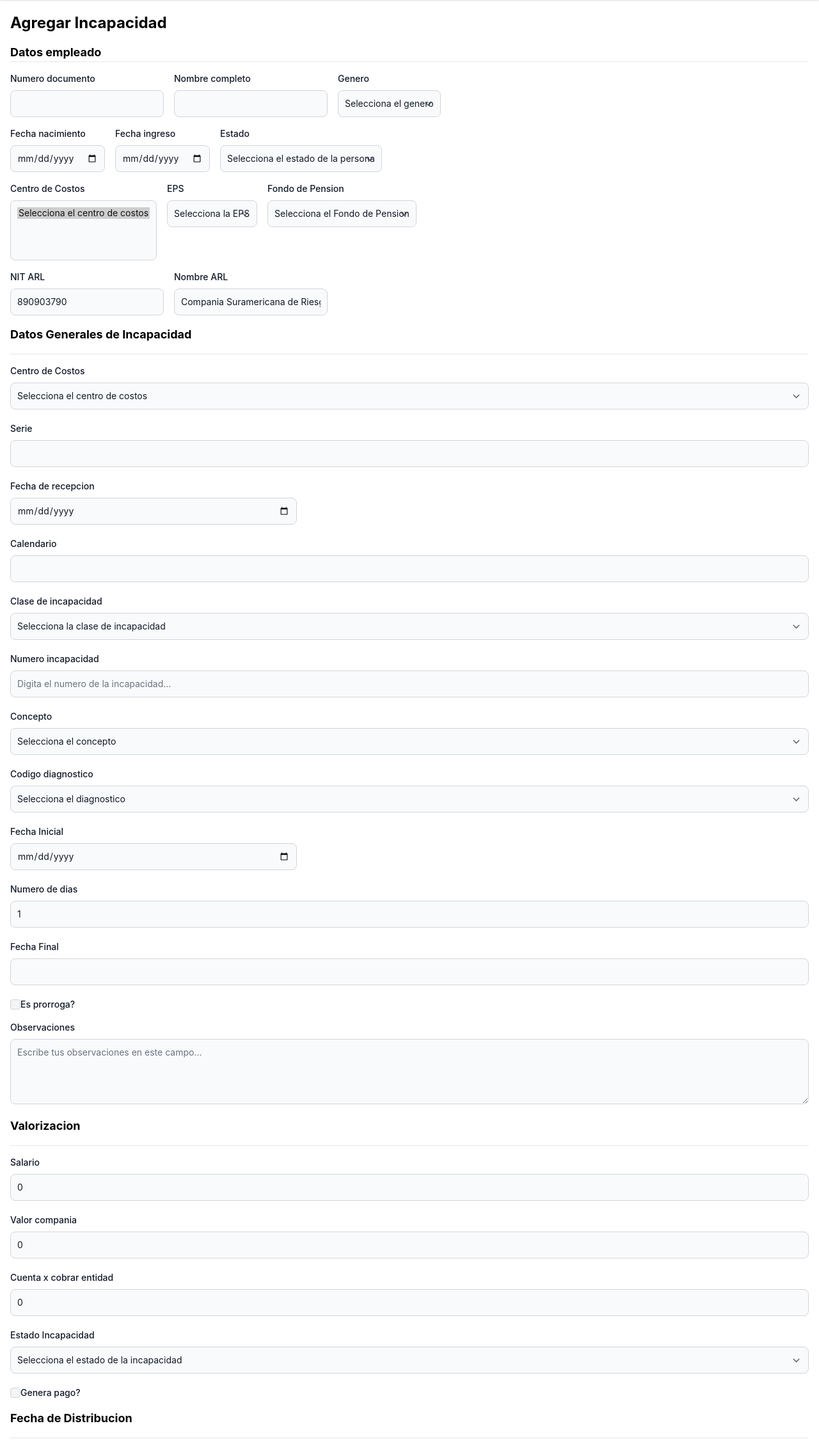
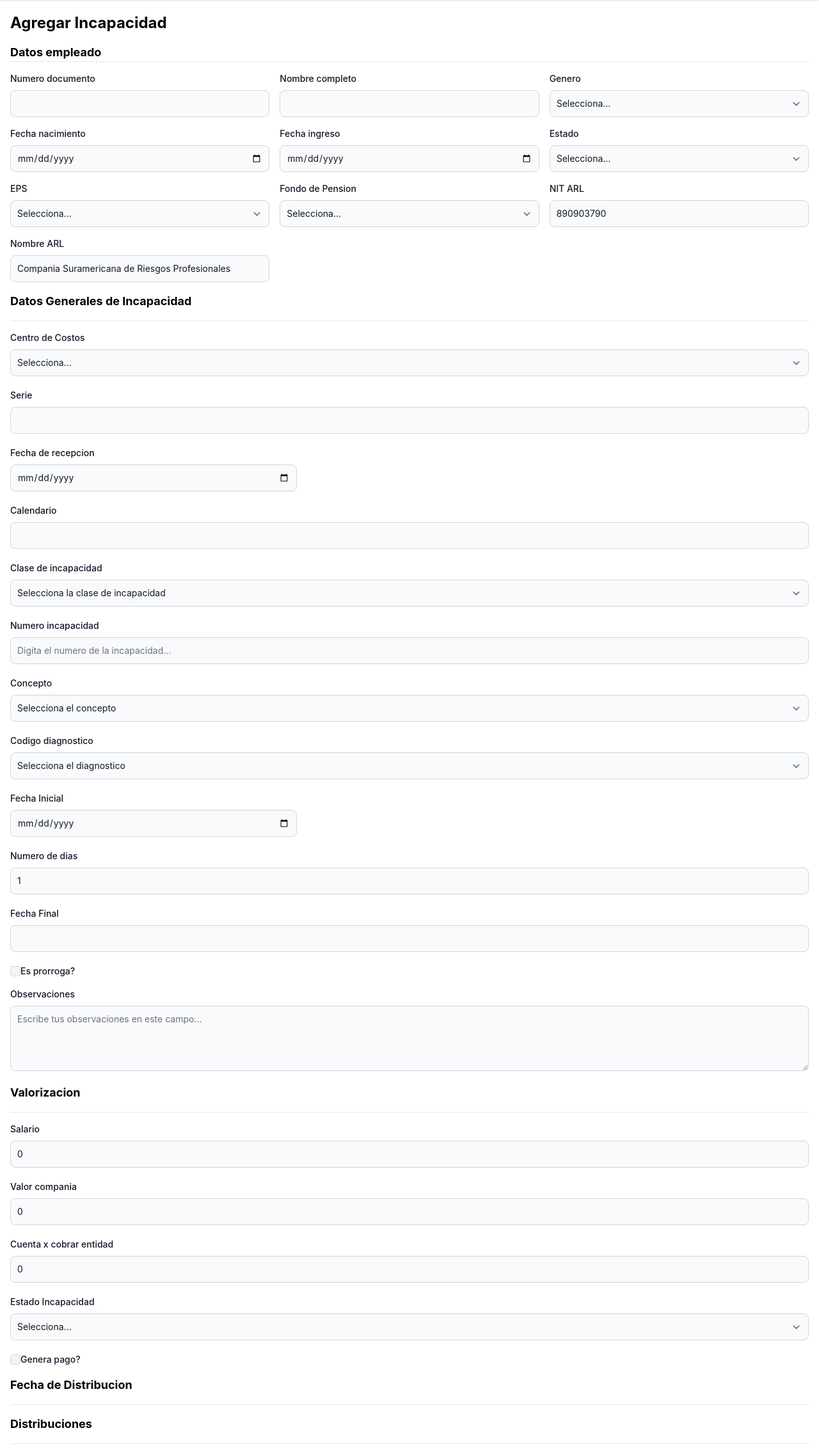
Before and after one commit to c-m-a/incapacidades, a Django app: page /agregar-movimiento/ in a window 1280 px wide. Shown: the part 64-2332 px from the top of the page at 64% size. Run offline with Django 4.2, Linux system fonts and the light colour scheme; data that the repository does not hold is empty; some libraries are stand-ins or nearby versions.

Commit message:
Refactor: Eliminando campo centro de costos en Datos Empleadoen add-form.html

```diff
--- a/incapacidades/templates/add-form.html
+++ b/incapacidades/templates/add-form.html
@@ -13,7 +13,7 @@
   <hr class="divide-y divide-gray-100 mb-4" />
   <div class="flex flex-wrap gap-4">
     {%if error_empleado %}
-    <div class="sm:w-1/2 md:w-1/3 lg:w-1/4 xl:w-1/6 p-4">
+    <div class="flex-1">
       <label
         for="docto-empleado"
         class="block mb-2 text-sm font-medium text-red-700 dark:text-red-500">Numero de documento</label>
@@ -29,8 +29,10 @@
       <span class="font-medium">Error!</span> {{ error_empleado }}
     </div>
     {% else %}
-    <div class="sm:w-1/2 md:w-1/3 lg:w-1/4 xl:w-1/6">
-      <label for="docto-empleado" class="block mb-2 text-sm font-medium text-gray-900 dark:text-white">Numero
+    <div class="flex-1">
+      <label
+          for="docto-empleado"
+          class="block mb-2 text-sm font-medium text-gray-900 dark:text-white">Numero
         documento</label>
       <input
         type="text"
@@ -44,7 +46,7 @@
       />
     </div>
     {% endif %}
-    <div class="sm:w-1/2 md:w-1/3 lg:w-1/4 xl:w-1/6">
+    <div class="flex-1">
       <label for="" class="block mb-2 text-sm font-medium text-gray-900 dark:text-white">Nombre
         completo</label>
       <input
@@ -57,7 +59,7 @@
         required
       />
     </div>
-    <div class="sm:w-1/2 md:w-1/3 lg:w-1/4 xl:w-1/6">
+    <div class="flex-1">
       <label for="" class="block mb-2 text-sm font-medium text-gray-900 dark:text-white">Genero</label>
       <select
         id="genero"
@@ -66,14 +68,14 @@
         class="bg-gray-50 border border-gray-300 text-gray-900 text-sm rounded-lg focus:ring-blue-500 focus:border-blue-500 block w-full p-2.5 dark:bg-gray-700 dark:border-gray-600 dark:placeholder-gray-400 dark:text-white dark:focus:ring-blue-500 dark:focus:border-blue-500"
         required
       >
-        <option selected>Selecciona el genero</option>
+        <option selected>Selecciona...</option>
         <option value="0">Masculino</option>
         <option value="1">Femenino</option>
       </select>
     </div>
   </div>
   <div class="flex flex-wrap gap-4 mt-4">
-    <div class="sm:w-1/2 md:w-1/3 lg:w-1/4 xl:w-1/6">
+    <div class="flex-1">
       <label
         for="fecha-nacimiento"
         class="block mb-2 text-sm font-medium text-gray-900 dark:text-white">Fecha nacimiento</label>
@@ -92,7 +94,7 @@
         />
       </div>
     </div>
-    <div class="sm:w-1/2 md:w-1/3 lg:w-1/4 xl:w-1/6">
+    <div class="flex-1">
       <label
         for="fecha-ingreso"
         class="block mb-2 text-sm font-medium text-gray-900 dark:text-white">Fecha ingreso</label>
@@ -111,7 +113,7 @@
         />
       </div>
     </div>
-    <div class="sm:w-1/2 md:w-1/3 lg:w-1/4 xl:w-1/6">
+    <div class="flex-1">
       <label for="estado" class="block mb-2 text-sm font-medium text-gray-900 dark:text-white">Estado</label>
       <select
         id="estado"
@@ -120,29 +122,14 @@
         class="bg-gray-50 border border-gray-300 text-gray-900 text-sm rounded-lg focus:ring-blue-500 focus:border-blue-500 block w-full p-2.5 dark:bg-gray-700 dark:border-gray-600 dark:placeholder-gray-400 dark:text-white dark:focus:ring-blue-500 dark:focus:border-blue-500"
         required
       >
-        <option selected>Selecciona el estado de la persona</option>
+        <option selected>Selecciona...</option>
         <option value="0">Activo</option>
         <option value="1">Retirado</option>
       </select>
     </div>
   </div>
   <div class="flex flex-wrap gap-4 mt-4">
-    <div>
-      <label for="countries_multiple" class="block mb-2 text-sm font-medium text-gray-900 dark:text-white">Centro de
-        Costos</label>
-      <select
-        multiple
-        name="empleado_centro_costos_ids"
-        class="bg-gray-50 border border-gray-300 text-gray-900 text-sm rounded-lg focus:ring-blue-500 focus:border-blue-500 block w-full p-2.5 dark:bg-gray-700 dark:border-gray-600 dark:placeholder-gray-400 dark:text-white dark:focus:ring-blue-500 dark:focus:border-blue-500"
-        required
-      />
-        <option selected>Selecciona el centro de costos</option>
-        {% for ccosto in ccostos %}
-        <option value="{{ ccosto.id }}">{{ ccosto.nombre }}</option>
-        {% endfor %}
-      </select>
-    </div>
-    <div>
+    <div class="flex-1">
       <label
         for="eps"
         class="block mb-2 text-sm font-medium text-gray-900 dark:text-white">EPS</label>
@@ -152,13 +139,13 @@
         class="bg-gray-50 border border-gray-300 text-gray-900 text-sm rounded-lg focus:ring-blue-500 focus:border-blue-500 block w-full p-2.5 dark:bg-gray-700 dark:border-gray-600 dark:placeholder-gray-400 dark:text-white dark:focus:ring-blue-500 dark:focus:border-blue-500"
         required
       >
-        <option selected>Selecciona la EPS</option>
+        <option selected>Selecciona...</option>
         {% for eps in epss %}
         <option value="{{ eps.id }}">{{ eps.nombre }}</option>
         {% endfor %}
       </select>
     </div>
-    <div>
+    <div class="flex-1">
       <label
         for="afp"
         class="block mb-2 text-sm font-medium text-gray-900 dark:text-white">Fondo de Pension</label>
@@ -168,15 +155,13 @@
         class="bg-gray-50 border border-gray-300 text-gray-900 text-sm rounded-lg focus:ring-blue-500 focus:border-blue-500 block w-full p-2.5 dark:bg-gray-700 dark:border-gray-600 dark:placeholder-gray-400 dark:text-white dark:focus:ring-blue-500 dark:focus:border-blue-500"
         required
       >
-        <option selected>Selecciona el Fondo de Pension</option>
+        <option selected>Selecciona...</option>
         {% for afp in afps %}
         <option value="{{ afp.id }}">{{ afp.nombre }}</option>
         {% endfor %}
       </select>
     </div>
-  </div>
-  <div class="flex flex-wrap gap-4 mt-4">
-    <div>
+    <div class="flex-1">
       <label for="arl-nit" class="block mb-2 text-sm font-medium text-gray-900 dark:text-white">NIT ARL</label>
       <input
         id="arl-nit"
@@ -187,7 +172,9 @@
         readonly
       />
     </div>
-    <div>
+  </div>
+  <div class="flex gap-4 mt-4">
+    <div class="flex-1">
       <label
         for="arl-nombre"
         class="block mb-2 text-sm font-medium text-gray-900 dark:text-white">Nombre ARL</label>
@@ -202,6 +189,8 @@
         readonly
       />
     </div>
+    <div class="flex-1"></div>
+    <div class="flex-1"></div>
   </div>
 </section>
 <section
@@ -229,7 +218,7 @@
         id="movimiento-centro-costos-id"
         name="movimiento_centro_costos_id"
         class="bg-gray-50 border border-gray-300 text-gray-900 text-sm rounded-lg focus:ring-blue-500 focus:border-blue-500 block w-full p-2.5 dark:bg-gray-700 dark:border-gray-600 dark:placeholder-gray-400 dark:text-white dark:focus:ring-blue-500 dark:focus:border-blue-500">
-        <option selected>Selecciona el centro de costos</option>
+        <option selected>Selecciona...</option>
         {% for ccosto in ccostos %}
         <option value="{{ ccosto.id }}">{{ ccosto.nombre }}</option>
         {% endfor %}
@@ -480,7 +469,7 @@
         class="bg-gray-50 border border-gray-300 text-gray-900 text-sm rounded-lg focus:ring-blue-500 focus:border-blue-500 block w-full p-2.5 dark:bg-gray-700 dark:border-gray-600 dark:placeholder-gray-400 dark:text-white dark:focus:ring-blue-500 dark:focus:border-blue-500"
         required
       >
-        <option selected>Selecciona el estado de la incapacidad</option>
+        <option selected>Selecciona...</option>
         {% for estado_incapacidad in estados_incapacidades %}
         <option value="{{ estado_incapacidad.id }}">{{ estado_incapacidad.nombre }}</option>
         {% endfor %}
```
